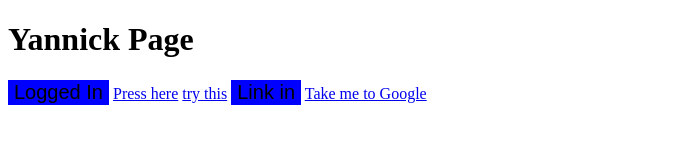
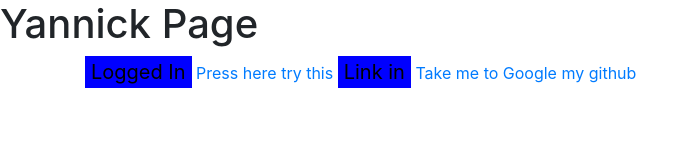
Before and after one commit to yannick-nkemto-nkenja/Javascript, a plain HTML site: page yanweb.html in a window 1280 px wide. Shown: the whole page, without its empty margins (0-698 px from the left). Drawn offline with nearby package versions, Linux system fonts and the light colour scheme.

Commit message:
that's great

```diff
--- a/yanweb.html
+++ b/yanweb.html
@@ -1,6 +1,9 @@
 <!DOCTYPE html>
 <html>
     <head>
+        <link rel="stylesheet" href="https://stackpath.bootstrapcdn.com/bootstrap/4.4.1/css/bootstrap.min.css" />
+
+
         <style>
 
             button {
@@ -23,13 +26,15 @@
 
         <h1>Yannick Page</h1>
 
+        <div class="container">
+
         <button>Logged In</button>
         <a href="webpage.html">Press here</a>
         <a href="index.html">try this</a>
         <button>Link in</button>
         <a href="http://www.google.it">Take me to Google</a>
-
-
+        <a href="https://github.com/yannick-nkemto-nkenja">my github</a>
+    </div>
 
     </body>
 
```
